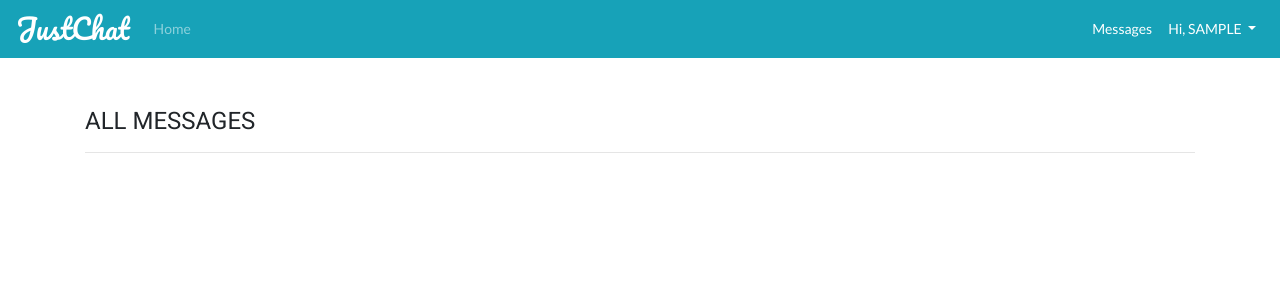
After one commit to inaveenchahar/justchat, a Django app: page /chat/messages/ in a window 1280 px wide. The commit adds this page. Shown: the top 300 px of the page. Run offline with Django 3.2, Linux system fonts and the light colour scheme; the visitor is signed in with stand-in values (Sample User, id 1); data that the repository does not hold is empty; some libraries are stand-ins or nearby versions.

Commit message:
feat(chat): messagess aka inbox page styled and created

```diff
--- /dev/null
+++ b/chat/templates/inbox_conversation.html
@@ -0,0 +1,21 @@
+{% extends 'base.html' %}
+
+{% block content %}
+
+    <section>
+        <div class="py-5 container">
+            <h2 class="text-uppercase">All Messages</h2>
+            <hr>
+            {% for conversation in all_conversations %}
+                {% for member in conversation.room_members.all %}
+                    {% if member.username != request.user.username %}
+                        <a class="img-thumbnail d-block text-decoration-none text-dark p-3 mb-3 bg-light" href="{% url 'room' conversation.slug %}">{{ member.first_name }}</a>
+                    {% endif %}
+                {% endfor %}
+
+            {% endfor %}
+        </div>
+    </section>
+
+
+{% endblock content %}
--- a/chat/urls.py
+++ b/chat/urls.py
@@ -4,6 +4,7 @@ from . import views
 
 urlpatterns = [
     path('', views.index, name='index'),
+    path('messages/', views.inbox_conversation, name='inbox'),
     path('connect/<username>/', views.index_room, name='index_room'),
     path('<room_name>/', views.room_view, name='room')
 ]
--- a/chat/views.py
+++ b/chat/views.py
@@ -21,6 +21,11 @@ def index(request):
         return render(request, 'index.html')
     else:
         return HttpResponse('Login required')
+
+
+def inbox_conversation(request):
+    all_conversations = Room.objects.filter(room_members__in=[request.user])
+    return render(request, 'inbox_conversation.html', {'all_conversations': all_conversations})
 
 
 def index_room(request, username):
--- a/main/templates/base.html
+++ b/main/templates/base.html
@@ -33,7 +33,7 @@
             <ul class="navbar-nav ml-auto">
                 {% if request.user.is_authenticated %}
                     <li class="nav-item">
-                        <a class="nav-link text-white" href="#messages">Messages</a>
+                        <a class="nav-link text-white" href="{% url 'inbox' %}">Messages</a>
                     </li>
                     <li class="nav-item dropdown">
                         <a class="nav-link dropdown-toggle text-white" data-toggle="dropdown" href="#">
```
